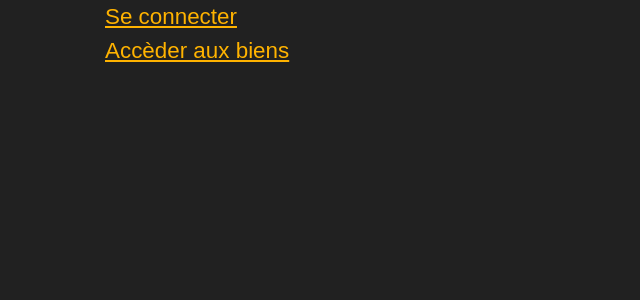
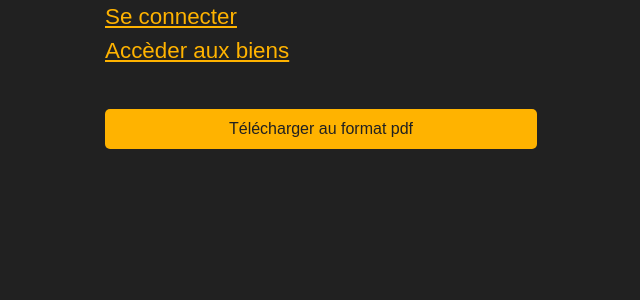
Before and after one commit to Sunitro23/Kerrad-Masse-Vandervorst-Mission3, a PHP site: page / in a window 1280 px wide. Shown: the top 300 px of the page, without its empty margins (175-815 px from the left). Run offline with PHP 8.4, Linux system fonts and the light colour scheme; some libraries are stand-ins or nearby versions.

Commit message:
ajout télécharger pdf

```diff
--- a/index.php
+++ b/index.php
@@ -1,5 +1,5 @@
 <?php
-echo '<link href="newcss.css" rel="stylesheet">';
+echo '<link href="newcss.css" rel="stylesheet"><script src="js/html2pdf.bundle.min.js"></script><script>function generatePdf() {const element = document.getElementById("pdf");html2pdf().from(element).save();}</script><body id="pdf">';
 session_start();
 if(isset($_SESSION['username'])){
     echo '<h3>Connecte en tant que '.$_SESSION['username'].'</h3>';
@@ -10,4 +10,5 @@ if(isset($_SESSION['username'])){
 else{
     echo '<a href="pageConnexion.html">Se connecter</a>';
 }
-echo '<a href="tests/testgetTRi.php">Accèder aux biens</a>';
+echo '<a href="tests/testgetTRi.php">Accèder aux biens</a><br></body>
+<input type="button" onclick="generatePdf()" value="Télécharger au format pdf">';
```
